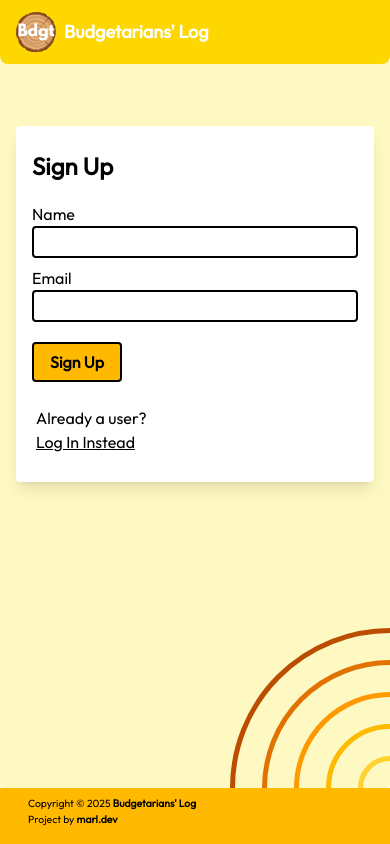
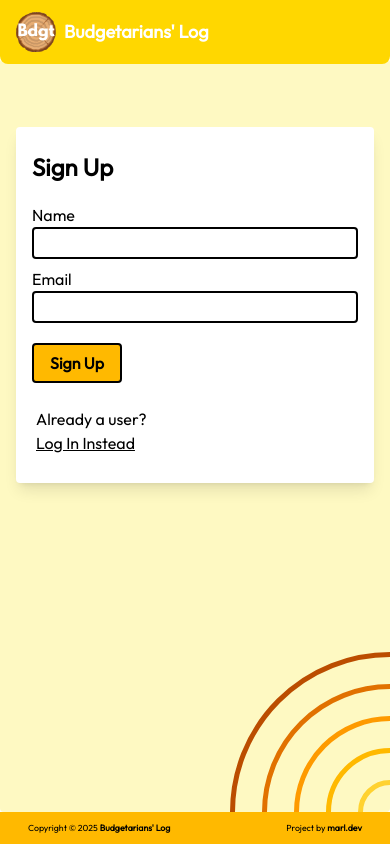
Before and after one commit to marlmunar/budget-tracker, a React (Vite) app in the folder frontend/: page /register in a window 390 px wide. Built offline with nearby package versions, Linux system fonts and the light colour scheme.

Commit message:
Updated footer to be reusable with dynamic bg-color

```diff
--- a/frontend/src/components/Footer.jsx
+++ b/frontend/src/components/Footer.jsx
@@ -1,8 +1,8 @@
-const Footer = () => {
+const Footer = ({ bg = "bg-amber-400" }) => {
   return (
-    <footer className="mt-auto p-2 bg-amber-400">
-      <div className="text-[0.65rem] md:text-xs">
-        <div className="container px-5 mx-auto md:px-10 min-h-10 md:flex items-center justify-between">
+    <footer className={`mt-auto p-2 ${bg}`}>
+      <div className="lg:px-10 text-[0.55rem] md:text-xs">
+        <div className="container px-5 mx-auto md:px-10 min-h-4 md:min-h-10 flex items-center justify-between">
           <p>
             Copyright &#169; 2025{" "}
             <span className="font-semibold"> Budgetarians' Log</span>
--- a/frontend/src/main.jsx
+++ b/frontend/src/main.jsx
@@ -31,9 +31,11 @@ const router = createBrowserRouter(
       <Route path="login" element={<Login />} />
       <Route path="register/*" element={<Register />} />
       <Route element={<PrivateRoute />}>
-        <Route element={<NewTabChecker />}>
-          <Route path="visualize/:logId" element={<Visualize />} />
-          <Route path="log/:logId" element={<LogScreen />} />
+        <Route element={<Loading />}>
+          <Route element={<NewTabChecker />}>
+            <Route path="visualize/:logId" element={<Visualize />} />
+            <Route path="log/:logId" element={<LogScreen />} />
+          </Route>
         </Route>
       </Route>
       <Route element={<PageWrapper />}>
--- a/frontend/src/pages/LogScreen.jsx
+++ b/frontend/src/pages/LogScreen.jsx
@@ -3,15 +3,6 @@ import { useNavigate, useParams, Link } from "react-router-dom";
 import AddEntryForm from "../components/AddEntryForm";
 import ExpenseList from "../components/ExpenseList";
 import ExpenseSummary from "../components/ExpenseSummary";
-import {
-  TbArrowBackUp,
-  TbFileDots,
-  TbDeviceSdCard,
-  TbFilePencil,
-  TbFileDownload,
-  TbFileAnalytics,
-  TbFileX,
-} from "react-icons/tb";
 import {
   useDeleteLogMutation,
   useDownloadLogMutation,
@@ -33,6 +24,7 @@ import usePrompt from "../hooks/usePrompt";
 import Modal from "../components/Modal";
 import { AnimatePresence, motion } from "framer-motion";
 import LogScreenHeader from "../components/LogScreenHeader";
+import Footer from "../components/Footer";
 
 const LogScreen = () => {
   const dispatch = useDispatch();
@@ -234,6 +226,7 @@ const LogScreen = () => {
           </Modal>
         )}
       </div>
+      <Footer bg="bg-gray-100" />
     </main>
 
     // </motion.div>
```
